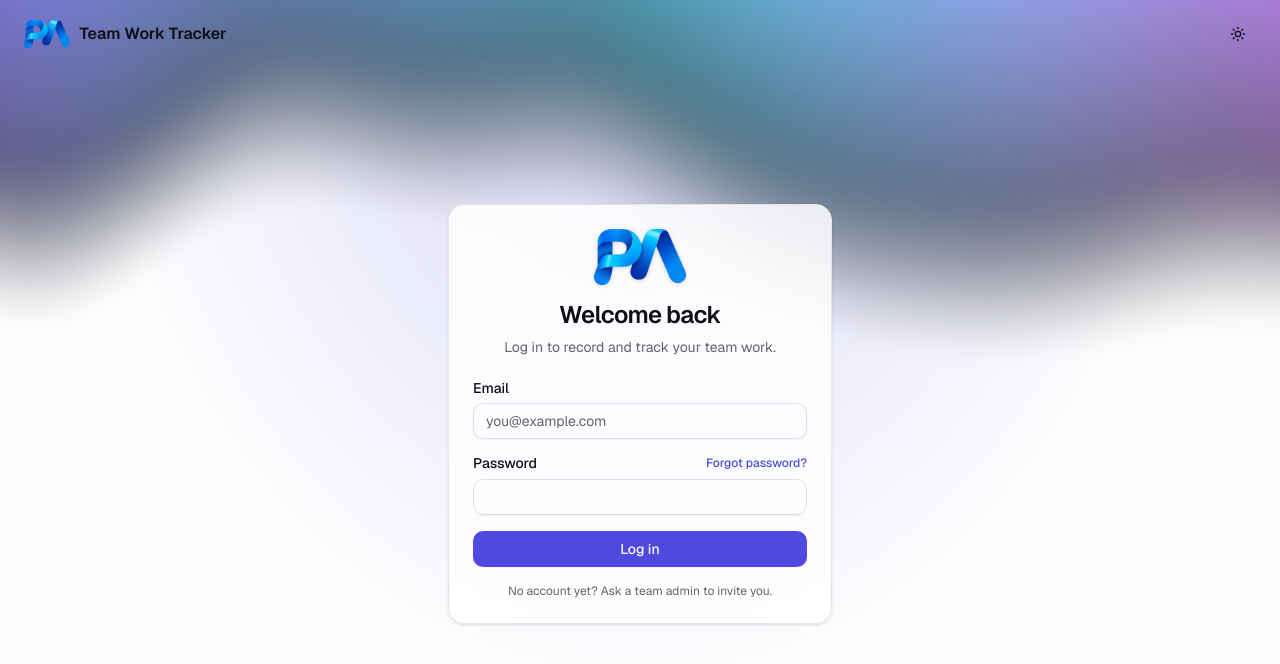
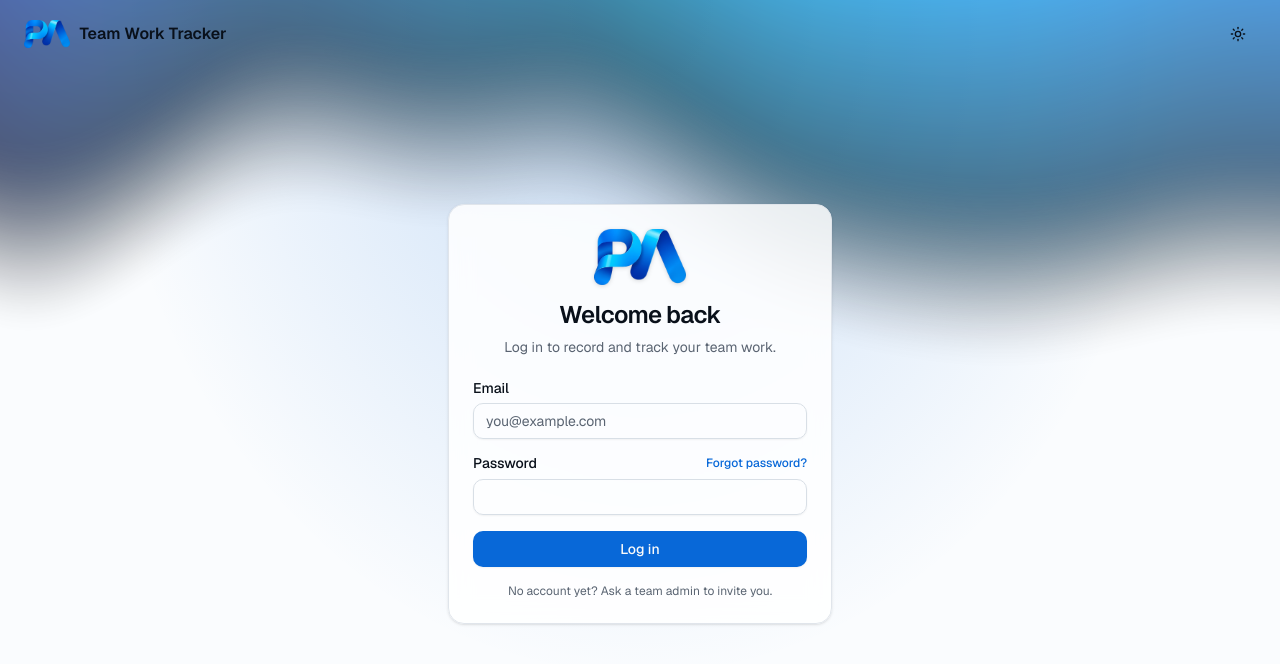
Before and after one commit to hemalkph/Members-Managemnt-PAICT, a Next.js app: page /login in a window 1280 px wide. Shown: the top 664 px of the page. Built offline with nearby package versions, Linux system fonts and the light colour scheme.

Commit message:
Use logo blue colours instead of purple
Theme colours (light and dark), charts, aurora background, birthday
confetti, payslip PDF and the browser theme colour now use the logo blues.

```diff
--- a/app/globals.css
+++ b/app/globals.css
@@ -46,76 +46,77 @@
 }
 
 :root {
+  /* Brand colours from the PA ICT logo: navy #0838A8, royal #0868D8, azure #0888F8, sky #08B8F8 */
   --radius: 0.75rem;
-  --background: oklch(0.99 0.002 286);
-  --foreground: oklch(0.17 0.02 286);
+  --background: oklch(0.99 0.003 250);
+  --foreground: oklch(0.17 0.025 258);
   --card: oklch(1 0 0);
-  --card-foreground: oklch(0.17 0.02 286);
+  --card-foreground: oklch(0.17 0.025 258);
   --popover: oklch(1 0 0);
-  --popover-foreground: oklch(0.17 0.02 286);
-  --primary: oklch(0.51 0.22 277);
+  --popover-foreground: oklch(0.17 0.025 258);
+  --primary: oklch(0.536 0.189 257.4); /* #0868D8 */
   --primary-foreground: oklch(0.985 0 0);
-  --secondary: oklch(0.96 0.01 286);
-  --secondary-foreground: oklch(0.25 0.03 286);
-  --muted: oklch(0.96 0.008 286);
-  --muted-foreground: oklch(0.5 0.02 286);
-  --accent: oklch(0.95 0.025 280);
-  --accent-foreground: oklch(0.3 0.08 280);
+  --secondary: oklch(0.96 0.012 250);
+  --secondary-foreground: oklch(0.25 0.04 258);
+  --muted: oklch(0.96 0.01 250);
+  --muted-foreground: oklch(0.5 0.025 255);
+  --accent: oklch(0.95 0.028 245);
+  --accent-foreground: oklch(0.33 0.12 260);
   --destructive: oklch(0.58 0.22 27);
   --success: oklch(0.6 0.15 155);
   --warning: oklch(0.75 0.15 75);
-  --border: oklch(0.92 0.008 286);
-  --input: oklch(0.9 0.01 286);
-  --ring: oklch(0.51 0.22 277);
-  --chart-1: oklch(0.55 0.22 277);
+  --border: oklch(0.92 0.01 250);
+  --input: oklch(0.9 0.012 250);
+  --ring: oklch(0.536 0.189 257.4);
+  --chart-1: oklch(0.6 0.19 254); /* azure */
   --chart-2: oklch(0.65 0.16 185);
   --chart-3: oklch(0.72 0.17 60);
   --chart-4: oklch(0.62 0.2 340);
   --chart-5: oklch(0.6 0.15 150);
-  --sidebar: oklch(0.985 0.004 286);
-  --sidebar-foreground: oklch(0.2 0.02 286);
-  --sidebar-primary: oklch(0.51 0.22 277);
+  --sidebar: oklch(0.985 0.005 250);
+  --sidebar-foreground: oklch(0.2 0.025 258);
+  --sidebar-primary: oklch(0.536 0.189 257.4);
   --sidebar-primary-foreground: oklch(0.985 0 0);
-  --sidebar-accent: oklch(0.95 0.02 280);
-  --sidebar-accent-foreground: oklch(0.25 0.06 280);
-  --sidebar-border: oklch(0.92 0.008 286);
-  --sidebar-ring: oklch(0.51 0.22 277);
+  --sidebar-accent: oklch(0.95 0.025 245);
+  --sidebar-accent-foreground: oklch(0.3 0.1 260);
+  --sidebar-border: oklch(0.92 0.01 250);
+  --sidebar-ring: oklch(0.536 0.189 257.4);
 }
 
 .dark {
-  --background: oklch(0.15 0.015 286);
-  --foreground: oklch(0.97 0.005 286);
-  --card: oklch(0.19 0.018 286);
-  --card-foreground: oklch(0.97 0.005 286);
-  --popover: oklch(0.2 0.018 286);
-  --popover-foreground: oklch(0.97 0.005 286);
-  --primary: oklch(0.67 0.18 277);
-  --primary-foreground: oklch(0.15 0.02 286);
-  --secondary: oklch(0.25 0.02 286);
-  --secondary-foreground: oklch(0.97 0.005 286);
-  --muted: oklch(0.25 0.018 286);
-  --muted-foreground: oklch(0.7 0.02 286);
-  --accent: oklch(0.28 0.04 280);
-  --accent-foreground: oklch(0.95 0.02 280);
+  --background: oklch(0.15 0.02 258);
+  --foreground: oklch(0.97 0.006 250);
+  --card: oklch(0.19 0.024 258);
+  --card-foreground: oklch(0.97 0.006 250);
+  --popover: oklch(0.2 0.024 258);
+  --popover-foreground: oklch(0.97 0.006 250);
+  --primary: oklch(0.68 0.17 250); /* brighter azure for dark mode */
+  --primary-foreground: oklch(0.16 0.04 260);
+  --secondary: oklch(0.25 0.026 258);
+  --secondary-foreground: oklch(0.97 0.006 250);
+  --muted: oklch(0.25 0.024 258);
+  --muted-foreground: oklch(0.7 0.025 250);
+  --accent: oklch(0.28 0.05 255);
+  --accent-foreground: oklch(0.95 0.025 245);
   --destructive: oklch(0.68 0.19 22);
   --success: oklch(0.72 0.15 155);
   --warning: oklch(0.8 0.14 80);
   --border: oklch(1 0 0 / 10%);
   --input: oklch(1 0 0 / 15%);
-  --ring: oklch(0.67 0.18 277);
-  --chart-1: oklch(0.67 0.18 277);
+  --ring: oklch(0.68 0.17 250);
+  --chart-1: oklch(0.68 0.17 250);
   --chart-2: oklch(0.72 0.14 185);
   --chart-3: oklch(0.78 0.15 65);
   --chart-4: oklch(0.7 0.18 340);
   --chart-5: oklch(0.7 0.14 150);
-  --sidebar: oklch(0.17 0.016 286);
-  --sidebar-foreground: oklch(0.95 0.005 286);
-  --sidebar-primary: oklch(0.67 0.18 277);
-  --sidebar-primary-foreground: oklch(0.15 0.02 286);
-  --sidebar-accent: oklch(0.25 0.03 280);
-  --sidebar-accent-foreground: oklch(0.95 0.02 280);
+  --sidebar: oklch(0.17 0.022 258);
+  --sidebar-foreground: oklch(0.95 0.006 250);
+  --sidebar-primary: oklch(0.68 0.17 250);
+  --sidebar-primary-foreground: oklch(0.16 0.04 260);
+  --sidebar-accent: oklch(0.25 0.04 255);
+  --sidebar-accent-foreground: oklch(0.95 0.025 245);
   --sidebar-border: oklch(1 0 0 / 10%);
-  --sidebar-ring: oklch(0.67 0.18 277);
+  --sidebar-ring: oklch(0.68 0.17 250);
 }
 
 @layer base {
--- a/app/layout.tsx
+++ b/app/layout.tsx
@@ -26,8 +26,8 @@ export const viewport: Viewport = {
   width: "device-width",
   initialScale: 1,
   themeColor: [
-    { media: "(prefers-color-scheme: light)", color: "#fbfbfd" },
-    { media: "(prefers-color-scheme: dark)", color: "#16151d" },
+    { media: "(prefers-color-scheme: light)", color: "#fbfcfe" },
+    { media: "(prefers-color-scheme: dark)", color: "#0e141d" },
   ],
 };
 
--- a/components/birthday-celebration.tsx
+++ b/components/birthday-celebration.tsx
@@ -8,7 +8,7 @@ import { Button } from "@/components/ui/button";
 import { Dialog, DialogContent, DialogDescription, DialogTitle } from "@/components/ui/dialog";
 import { ordinal } from "@/lib/birthday";
 
-const COLORS = ["#1e6fe8", "#22c3f5", "#0a3fb3", "#f59e0b", "#ec4899", "#22c55e", "#a855f7"];
+const COLORS = ["#1e6fe8", "#22c3f5", "#0a3fb3", "#f59e0b", "#ec4899", "#22c55e", "#0888f8"];
 
 /** Falling confetti on a full-screen canvas. Stops by itself after a few seconds. */
 function Confetti() {
--- a/components/reactbits/aurora.tsx
+++ b/components/reactbits/aurora.tsx
@@ -85,7 +85,8 @@ type AuroraProps = {
   className?: string;
 };
 
-const DEFAULT_STOPS: [string, string, string] = ["#4f46e5", "#22d3ee", "#a855f7"];
+// PA ICT logo blues: navy, sky, azure.
+const DEFAULT_STOPS: [string, string, string] = ["#0838a8", "#08b8f8", "#0888f8"];
 
 export default function Aurora({
   colorStops = DEFAULT_STOPS,
--- a/lib/payslip-pdf.ts
+++ b/lib/payslip-pdf.ts
@@ -15,8 +15,8 @@ const CONTENT_W = PAGE_W - MARGIN * 2;
 const INK = rgb(0.09, 0.1, 0.13);
 const MUTED = rgb(0.42, 0.45, 0.5);
 const LINE = rgb(0.86, 0.87, 0.9);
-const BRAND = rgb(0.16, 0.32, 0.75);
-const BRAND_SOFT = rgb(0.93, 0.95, 1);
+const BRAND = rgb(0.031, 0.408, 0.847); // #0868D8 (logo blue)
+const BRAND_SOFT = rgb(0.92, 0.96, 1);
 const GREEN = rgb(0.06, 0.55, 0.32);
 const AMBER = rgb(0.72, 0.45, 0.02);
 
```
